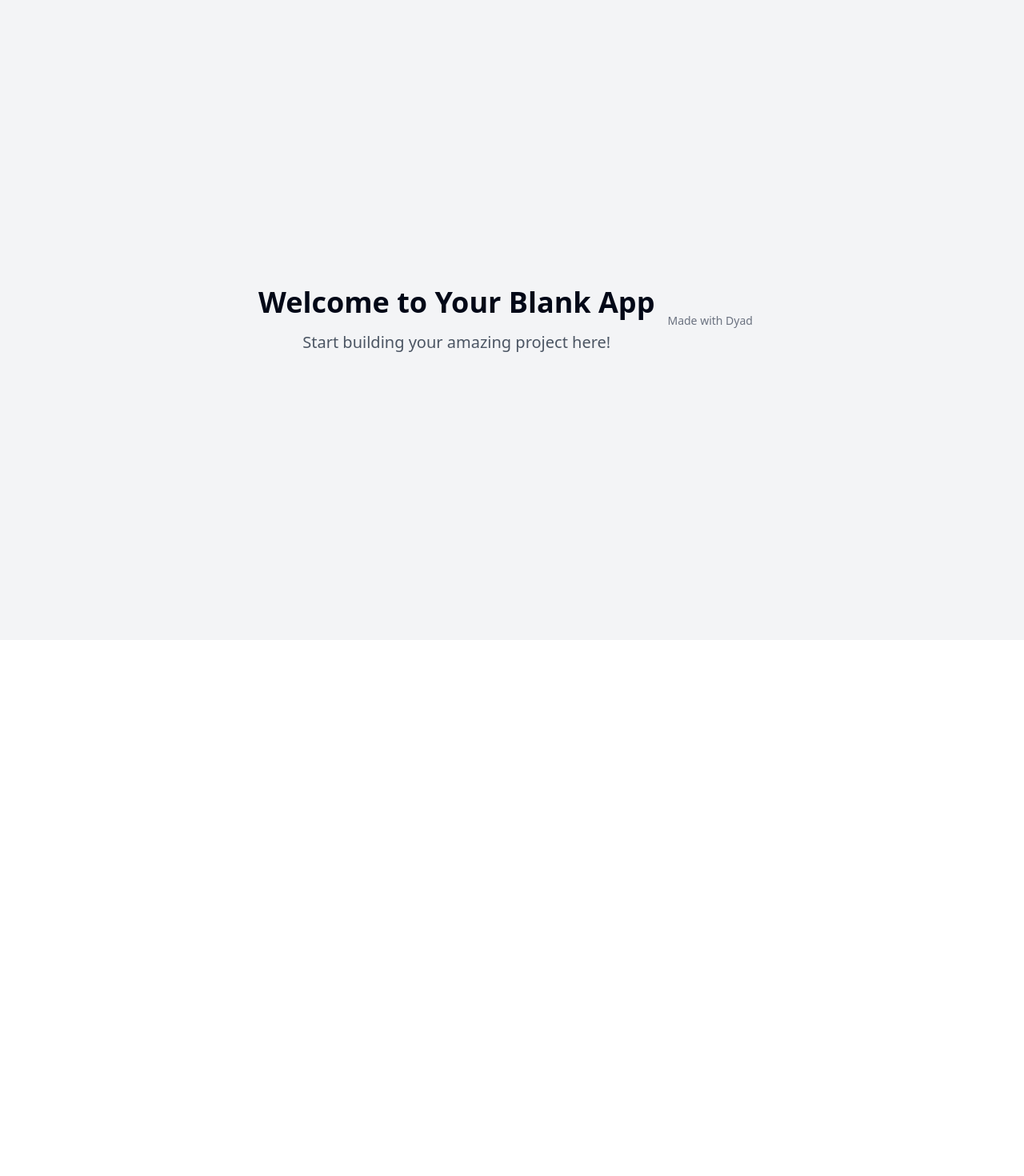
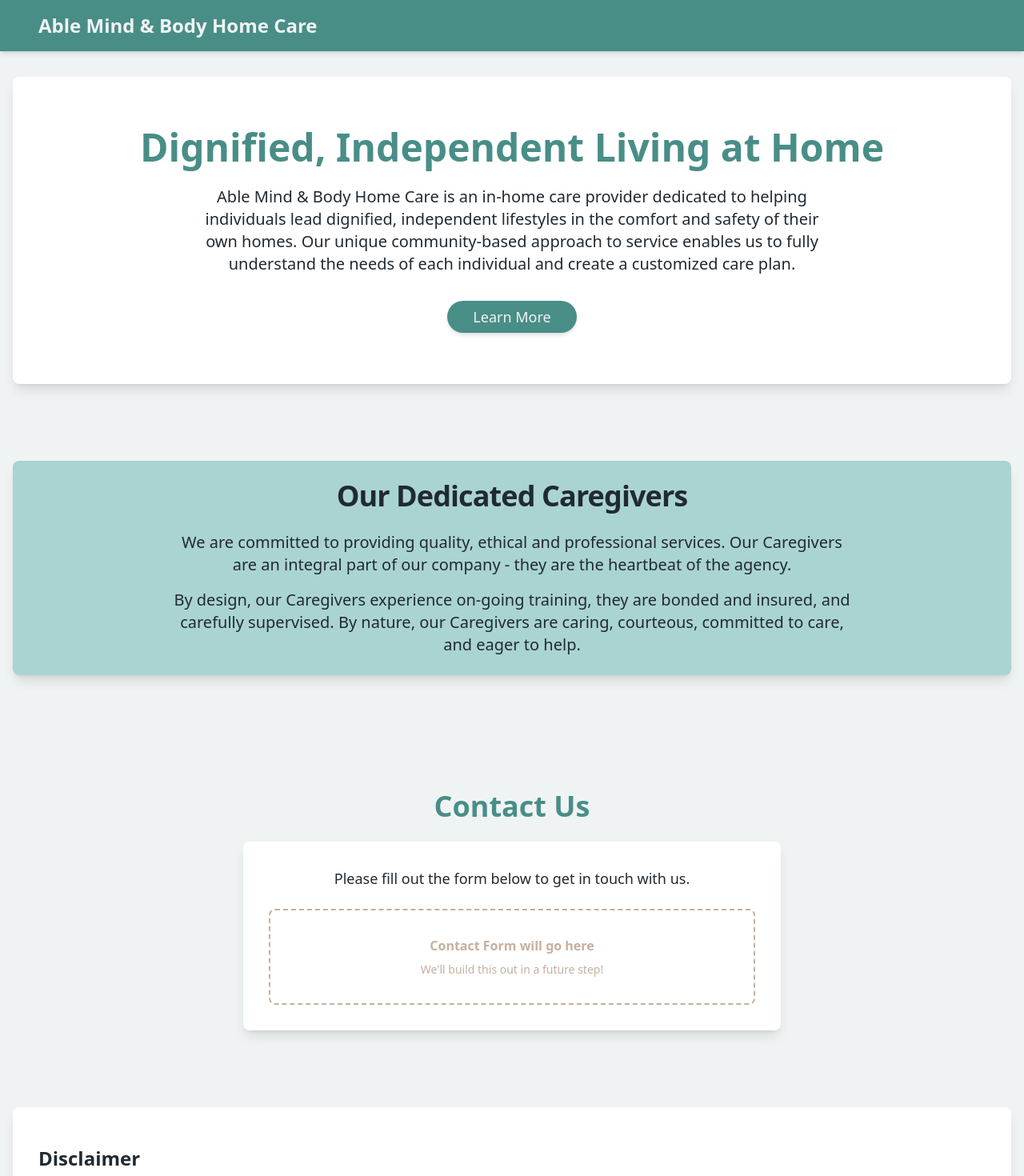
Before and after one commit to ife069/website-design, a React (Vite) app: page / in a window 1280 px wide. Shown: the top 1470 px of the page at 80% size. Before the commit the page ends 800 px from the top, so only its background shows below. Built offline with nearby package versions, Linux system fonts and the light colour scheme.

Commit message:
[dyad] Created the home page with custom colors and content - wrote 3 file(s)

```diff
--- a/src/globals.css
+++ b/src/globals.css
@@ -49,6 +49,13 @@
     --sidebar-border: 220 13% 91%;
 
     --sidebar-ring: 217.2 91.2% 59.8%;
+
+    /* Custom AMB Colors */
+    --amb-light: 200 15% 95%; /* #edf3f2 */
+    --amb-primary: 174 33% 42%; /* #4a8f87 */
+    --amb-dark: 206 20% 16%; /* #1f2e37 */
+    --amb-accent: 174 33% 75%; /* #9fdad5 */
+    --amb-tertiary: 24 25% 70%; /* #bc8c74 */
   }
 
   .dark {
@@ -87,6 +94,13 @@
     --sidebar-accent-foreground: 240 4.8% 95.9%;
     --sidebar-border: 240 3.7% 15.9%;
     --sidebar-ring: 217.2 91.2% 59.8%;
+
+    /* Custom AMB Colors for Dark Mode (adjust as needed) */
+    --amb-light: 206 20% 16%; /* Dark background */
+    --amb-primary: 174 33% 55%; /* Slightly lighter primary */
+    --amb-dark: 200 15% 95%; /* Light text */
+    --amb-accent: 174 33% 65%; /* Slightly lighter accent */
+    --amb-tertiary: 24 25% 60%; /* Slightly darker tertiary */
   }
 }
 
--- a/src/pages/Index.tsx
+++ b/src/pages/Index.tsx
@@ -1,17 +1,93 @@
-// Update this page (the content is just a fallback if you fail to update the page)
-
 import { MadeWithDyad } from "@/components/made-with-dyad";
+import { Card, CardContent, CardHeader, CardTitle } from "@/components/ui/card";
+import { Button } from "@/components/ui/button";
 
 const Index = () => {
   return (
-    <div className="min-h-screen flex items-center justify-center bg-gray-100">
-      <div className="text-center">
-        <h1 className="text-4xl font-bold mb-4">Welcome to Your Blank App</h1>
-        <p className="text-xl text-gray-600">
-          Start building your amazing project here!
-        </p>
-      </div>
-      <MadeWithDyad />
+    <div className="min-h-screen flex flex-col bg-amb-light text-amb-dark">
+      {/* Header */}
+      <header className="w-full bg-amb-primary text-amb-light p-4 shadow-md">
+        <div className="container mx-auto flex justify-between items-center">
+          <h1 className="text-2xl font-bold">Able Mind & Body Home Care</h1>
+          {/* Navigation placeholder */}
+          <nav>
+            {/* <ul className="flex space-x-4">
+              <li><a href="#" className="hover:text-amb-accent">Home</a></li>
+              <li><a href="#" className="hover:text-amb-accent">Services</a></li>
+              <li><a href="#" className="hover:text-amb-accent">About Us</a></li>
+              <li><a href="#" className="hover:text-amb-accent">Contact</a></li>
+            </ul> */}
+          </nav>
+        </div>
+      </header>
+
+      <main className="flex-grow container mx-auto px-4 py-8 space-y-12">
+        {/* Hero Section */}
+        <section className="text-center py-16 bg-white rounded-lg shadow-lg">
+          <h2 className="text-4xl md:text-5xl font-extrabold text-amb-primary mb-6 leading-tight">
+            Dignified, Independent Living at Home
+          </h2>
+          <p className="text-lg md:text-xl text-amb-dark max-w-3xl mx-auto mb-8">
+            Able Mind & Body Home Care is an in-home care provider dedicated to helping individuals lead dignified, independent lifestyles in the comfort and safety of their own homes. Our unique community-based approach to service enables us to fully understand the needs of each individual and create a customized care plan.
+          </p>
+          <Button className="bg-amb-primary hover:bg-amb-dark text-amb-light px-8 py-3 text-lg rounded-full shadow-md transition-colors duration-300">
+            Learn More
+          </Button>
+        </section>
+
+        {/* Caregivers Section */}
+        <section className="py-12">
+          <Card className="bg-amb-accent text-amb-dark shadow-lg border-none">
+            <CardHeader>
+              <CardTitle className="text-3xl md:text-4xl font-bold text-center text-amb-dark">
+                Our Dedicated Caregivers
+              </CardTitle>
+            </CardHeader>
+            <CardContent className="text-lg md:text-xl text-center max-w-4xl mx-auto space-y-4">
+              <p>
+                We are committed to providing quality, ethical and professional services. Our Caregivers are an integral part of our company - they are the heartbeat of the agency.
+              </p>
+              <p>
+                By design, our Caregivers experience on-going training, they are bonded and insured, and carefully supervised. By nature, our Caregivers are caring, courteous, committed to care, and eager to help.
+              </p>
+            </CardContent>
+          </Card>
+        </section>
+
+        {/* Contact Form Section Placeholder */}
+        <section className="py-12 text-center">
+          <h2 className="text-3xl md:text-4xl font-bold text-amb-primary mb-6">
+            Contact Us
+          </h2>
+          <div className="bg-white p-8 rounded-lg shadow-lg max-w-2xl mx-auto">
+            <p className="text-lg text-amb-dark">
+              Please fill out the form below to get in touch with us.
+            </p>
+            {/* Placeholder for an actual contact form component */}
+            <div className="mt-6 p-8 border-2 border-dashed border-amb-tertiary rounded-lg text-amb-tertiary">
+              <p className="font-semibold">Contact Form will go here</p>
+              <p className="text-sm mt-2">We'll build this out in a future step!</p>
+            </div>
+          </div>
+        </section>
+
+        {/* Disclaimer Section */}
+        <section className="py-12 bg-white rounded-lg shadow-lg p-8">
+          <h2 className="text-2xl font-bold text-amb-dark mb-4">Disclaimer</h2>
+          <p className="text-sm text-gray-700 leading-relaxed">
+            Able Mind & Body Home Care (AMB) does not discriminate on the basis of race, color, national origin, sex, religion, age or disability in employment or the provision of services. AMB will take appropriate action to provide reasonable accommodations to qualified employees and applicants with disabilities, unless providing such accommodations creates an undue hardship. “Able Mind & Body Home Care is committed to providing reasonable accommodations for qualified individuals with disabilities in a fair and equitable manner and in accordance with applicable federal and state law. We seek to promote a diverse and inclusive work community.”Able Mind & Body Home Care (AMB) does not discriminate on the basis of race, color, national origin, sex, religion, age or disability in employment or the provision of services. AMB will take appropriate action to provide reasonable accommodations to qualified employees and applicants with disabilities, unless providing such accommodations creates an undue hardship.
+          </p>
+          <p className="text-sm text-gray-700 leading-relaxed mt-4">
+            “Able Mind & Body Home Care is committed to providing reasonable accommodations for qualified individuals with disabilities in a fair and equitable manner and in accordance with applicable federal and state law. We seek to promote a diverse and inclusive work community.”
+          </p>
+        </section>
+      </main>
+
+      {/* Footer */}
+      <footer className="w-full bg-amb-dark text-amb-light p-4 text-center">
+        <p>&copy; {new Date().getFullYear()} Able Mind & Body Home Care. All rights reserved.</p>
+        <MadeWithDyad />
+      </footer>
     </div>
   );
 };
--- a/tailwind.config.ts
+++ b/tailwind.config.ts
@@ -62,6 +62,12 @@ export default {
           border: "hsl(var(--sidebar-border))",
           ring: "hsl(var(--sidebar-ring))",
         },
+        // Custom AMB Colors
+        'amb-light': 'hsl(var(--amb-light))',
+        'amb-primary': 'hsl(var(--amb-primary))',
+        'amb-dark': 'hsl(var(--amb-dark))',
+        'amb-accent': 'hsl(var(--amb-accent))',
+        'amb-tertiary': 'hsl(var(--amb-tertiary))',
       },
       borderRadius: {
         lg: "var(--radius)",
```
